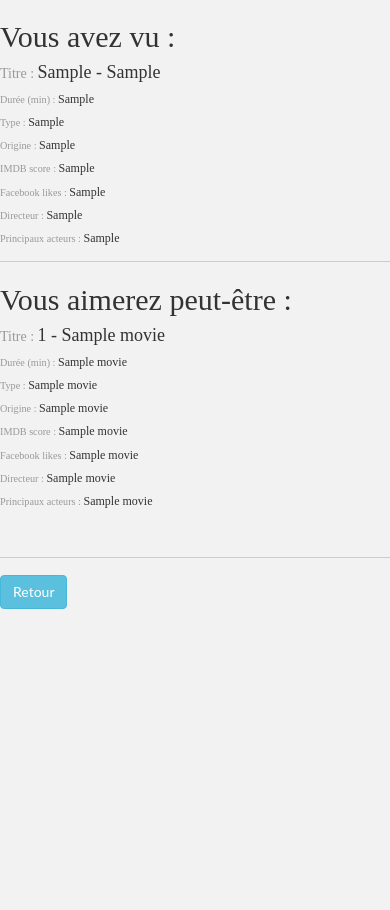
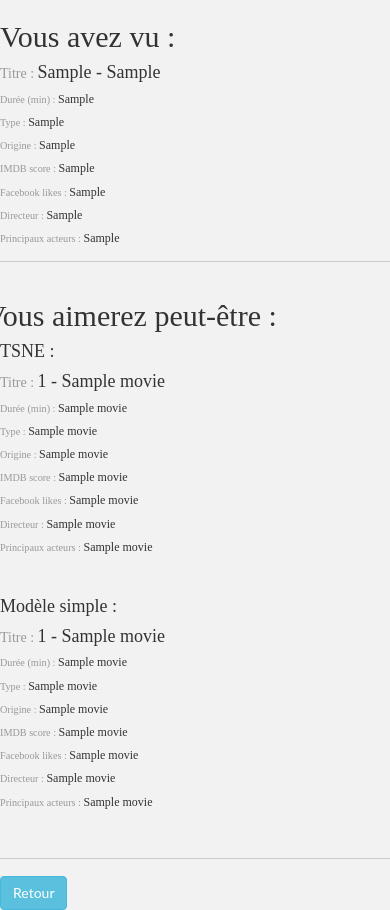
Before and after one commit to Coni63/OC_DS, a Flask app: template P3/templates/recommend.html in a window 390 px wide. Before the commit the page ends 609 px from the top, so only its background shows below. Run offline with Flask 2, Linux system fonts and the light colour scheme; the template is opened without the code that fills it: most values are stand-ins (such as "Sample title", 1, 10 or a date in 2020).

Commit message:
Update content

```diff
--- a/P3/routes.py
+++ b/P3/routes.py
@@ -20,29 +20,34 @@ def df_to_arr(result):
     return a
 
 def get_closest(film_id=1, nb_movies = 5):
-    df = pd.read_csv("prod_dataset.csv")
+    df = pd.read_csv("mysite/prod_dataset.csv")
     selected_movie = film_id  # 1, 2, 6, 32, 222, 1250, 2500
     X_embedded = df[["X", "Y", "Z"]].as_matrix()
     center = X_embedded[selected_movie]
     relative_position = X_embedded - center
     distance = np.sqrt(np.sum(np.square(relative_position), axis=1))
     n_closest = np.argsort(distance)[1:nb_movies+1]
-    #result = df.iloc[n_closest]
+
+    X = np.load('mysite/df_encoded.npz')["X"]
+    center = X[film_id]
+    relative_position = X - center
+    dist = np.sqrt(np.sum(np.square(relative_position), axis=1))
+    distance = np.sqrt(np.sum(np.square(relative_position), axis=1))
+    n_closest_2 = np.argsort(distance)[1:nb_movies+1]
 
     vu = df_to_arr(df.iloc[film_id])
     a_voir = [df_to_arr(df.iloc[x]) for x in n_closest]
-    return vu, a_voir
+    a_voir_2 = [df_to_arr(df.iloc[x]) for x in n_closest_2]
+    return vu, a_voir, a_voir_2
 
 @app.route('/recommend/<int:post_id>')
 def recommend(post_id):
-    vu, a_voir = get_closest(post_id, 5)
-#    print(vu)
-#    print(a_voir)
-    return render_template('recommend.html', vu=vu, a_voir=a_voir)
+    vu, a_voir, a_voir_2 = get_closest(post_id, 5)
+    return render_template('recommend.html', vu=vu, a_voir=a_voir, a_voir_2 = a_voir_2)
 
 @app.route('/')
 def index():
-    df = pd.read_csv("prod_dataset.csv")
+    df = pd.read_csv("mysite/prod_dataset.csv")
     liste_movie = df["movie_title"].values
     liste_movie = [(i, str(x).strip().replace(u'\xa0', u' ')) for i, x in enumerate(liste_movie)]
     liste_movie = sorted(liste_movie, key=itemgetter(1))
--- a/P3/templates/recommend.html
+++ b/P3/templates/recommend.html
@@ -24,7 +24,10 @@
 
         <hr>
 
+		<div class="row">
 		  <h2>Vous aimerez peut-être :</h2>
+		  <div class="col-md-6">
+			<h4>TSNE :</h4>
 			{% for movie in a_voir %}
 				<h4><small>Titre : </small>{{ movie[0] }} - {{ movie[1] }}</h4>
 				<h6><small>Durée (min) : </small>{{ movie[2] }}</h6>
@@ -36,6 +39,26 @@
 				<h6><small>Principaux acteurs : </small>{{ movie[8] }}</h6>
 				<br>
 			{% endfor %}
+		  </div>
+
+
+		  <div class="col-md-6">
+		  <h4>Modèle simple :</h4>
+			{% for movie in a_voir_2 %}
+				<h4><small>Titre : </small>{{ movie[0] }} - {{ movie[1] }}</h4>
+				<h6><small>Durée (min) : </small>{{ movie[2] }}</h6>
+				<h6><small>Type : </small>{{ movie[3] }}</h6>
+				<h6><small>Origine : </small>{{ movie[4] }}</h6>
+				<h6><small>IMDB score : </small>{{ movie[5] }}</h6>
+				<h6><small>Facebook likes : </small>{{ movie[6] }}</h6>
+				<h6><small>Directeur : </small>{{ movie[7] }}</h6>
+				<h6><small>Principaux acteurs : </small>{{ movie[8] }}</h6>
+				<br>
+			{% endfor %}
+		  </div>
+		</div>
+
+
 
         <hr>
 
```
Also changed, not shown: P3/img/actor_cloud.png, P3/img/country.png, P3/img/genres_cloud.png, P3/img/keywork_cloud.png, P3/img/language.png, P3/img/schema.png (added), 3 other files. Lines whose indentation alone changed are shown as unchanged.
